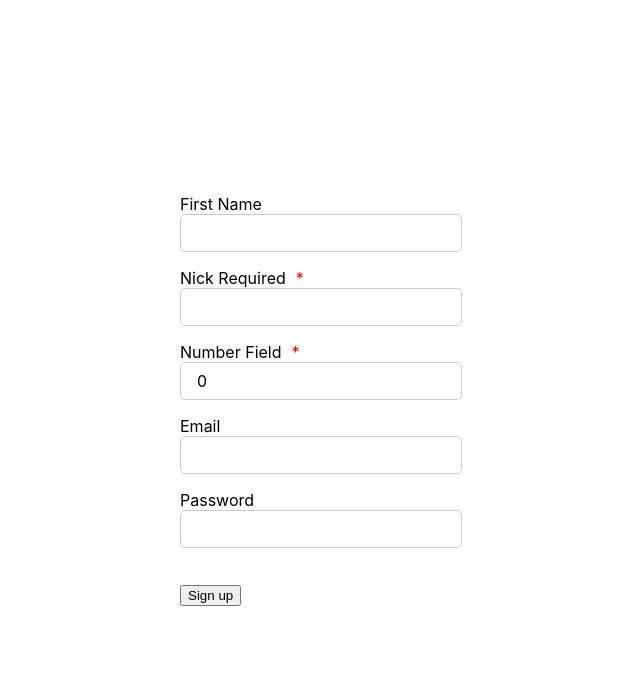
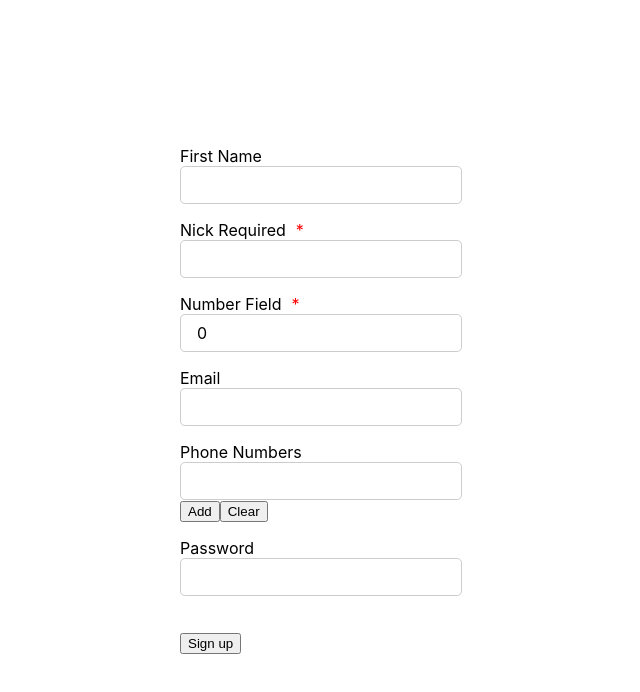
Before and after one commit to edman86/AOByte_internship, a React (Create React App) app: page / in a window 1280 px wide. Shown: the top 692 px of the page, without its empty margins (319-959 px from the left). Built offline with nearby package versions, Linux system fonts and the light colour scheme.

Commit message:
Added Array input type

```diff
--- a/src/App.js
+++ b/src/App.js
@@ -41,6 +41,10 @@ const schema = new Schema({
         type: 'string',
         validators: 'email',
     },
+    phoneNumbers: {
+        type: 'array[string]',
+        validators: 'phone',
+    },
     password: {
         type: 'string',
         validators: {min: 4},
--- a/src/Schema.js
+++ b/src/Schema.js
@@ -8,6 +8,7 @@ class Schema {
             min: minimum,
             max: maximum,
             email: checkEmail,
+            phone: checkPhoneNumber,
         };
         this._createRules();
     }
@@ -141,9 +142,21 @@ class Schema {
                 updInput = { ...input, isValid: true, errorMessage: '' };
             } else if (input.required && input.value) {
                 updInput = { ...input, isValid: true, errorMessage: '' };
+            } else if (input.type === 'array' && !input.value.length && !input.required) {
+                updInput = { ...input, isValid: true, errorMessage: '' };
             } else {
                 for (let validator of this.rules[input.name].validators) {
-                    const isValid = validator.validate(input.value);
+                    let isValid;
+                    if (Array.isArray(input.value)) {
+                        console.log('validating arr');
+                        for (let val of input.value) {
+                            isValid = validator.validate(val);
+                            if (!isValid) break;
+                        }
+                    } else {
+                        isValid = validator.validate(input.value);
+                    }
+
                     if (!isValid) {
                         updInput = { ...input, isValid: false, errorMessage: validator.message };
                         break;
@@ -226,6 +239,19 @@ const checkEmail = (extra = undefined, message) => {
     }
 }
 
+const checkPhoneNumber = (extra = undefined, message) => {
+    if (!message) {
+        message = 'The phone number must be in the format like: 043123456 or 43123456 or +37443123456';
+    }
+
+    return {
+        validate: (phoneNumber) => {
+            return phoneNumber.match(/^(([+374]{4}|[0]{1}))?([1-9]{2})(\d{6})$/);
+        },
+        message
+    }
+}
+
 
 const createInputName = (name) => {
     return name.split(/(?=[A-Z])/).join(' ').toLowerCase();
--- a/src/components/Form/Form.jsx
+++ b/src/components/Form/Form.jsx
@@ -1,5 +1,6 @@
 import React, { Component } from 'react';
 import Input from '../Input';
+import InputArray from '../InputArray';
 
 class Form extends Component {
     constructor(props) {
@@ -38,6 +39,28 @@ class Form extends Component {
         return (
             <form className="form" onSubmit={this.handleSubmit}>
                 {this.state.inputs.map((input, index) => {
+                    if (input.type === 'array') {
+                        return (
+                            <div key={input.id} className="form-input">
+                                <InputArray
+                                    type={input.type}
+                                    label={input.label}
+                                    name={input.name}
+                                    id={input.name}
+                                    index={index}
+                                    value={this.state.inputs[index].value}
+                                    setValue={this.setValue}
+                                    required={input.required}
+                                    isValid={input.isValid}
+                                />
+                                <small
+                                    className={this.state.inputs[index].isValid ? 'hidden' : 'error'}
+                                >
+                                    {this.state.inputs[index].errorMessage}
+                                </small>
+                            </div>
+                        );
+                    } else {
                         return (
                             <div key={input.id} className="form-input">
                                 <Input
@@ -58,6 +81,8 @@ class Form extends Component {
                                 </small>
                             </div>
                         );
+                    }
+
                 })}
 
                 <br />
--- /dev/null
+++ b/src/components/InputArray.jsx
@@ -0,0 +1,80 @@
+import React, { Component } from 'react';
+import { v4 as uuidv4 } from 'uuid';
+
+class InputArray extends Component {
+    constructor(props) {
+        super(props);
+        this.state = {
+            inputValue: ''
+        };
+    }
+
+    addItem = (e) => {
+        e.stopPropagation();
+
+        if (!this.state.inputValue) return;
+
+        const { index, value, setValue } = this.props;
+        const valuesArray = [...value];
+        valuesArray.push(this.state.inputValue);
+        setValue(valuesArray, index);
+        this.setState({ inputValue: '' });
+    }
+
+    clearItems = (e) => {
+        const { index, setValue } = this.props;
+        e.stopPropagation();
+        setValue([], index);
+    }
+
+    render() {
+        const { type, label, id, name, value, required, isValid } = this.props;
+
+        return (
+            <>
+                <label
+                    className={`label ${required && 'required'}`}
+                    htmlFor={`input${id}`}
+                >
+                    {label}
+                </label>
+
+                <>
+                    <input
+                        className={`input ${!isValid && 'input-error'}`}
+                        id={`input${id}`}
+                        type={type}
+                        name={name}
+                        value={this.state.inputValue}
+                        onChange={(e) => this.setState({ inputValue: e.target.value })}
+                    />
+                    <div>
+                        <button
+                            type="button"
+                            onClick={this.addItem}
+                        >
+                            Add
+                        </button>
+                        <button
+                            type="button"
+                            onClick={this.clearItems}
+                        >
+                            Clear
+                        </button>
+                    </div>
+                </>
+                <ul
+                    className="hidden"
+                    style={{ display: value.length ? 'block' : 'none' }}
+                >
+                    {value.map(val => <li key={uuidv4()}>{val}</li>)}
+                </ul>
+            </>
+        );
+
+    }
+
+
+}
+
+export default InputArray;
--- a/src/index.css
+++ b/src/index.css
@@ -21,6 +21,15 @@ input {
   font-family: inherit;
   font-size: 1rem;
   border: none;
+}
+
+ul {
+  padding-left: 2em;
+  margin: 0;
+}
+
+small {
+  max-width: 300px;
 }
 
 .form-input {
```
Also changed, not shown: src/components/Input.jsx (+12 -6 lines). Lines whose indentation alone changed are shown as unchanged.
